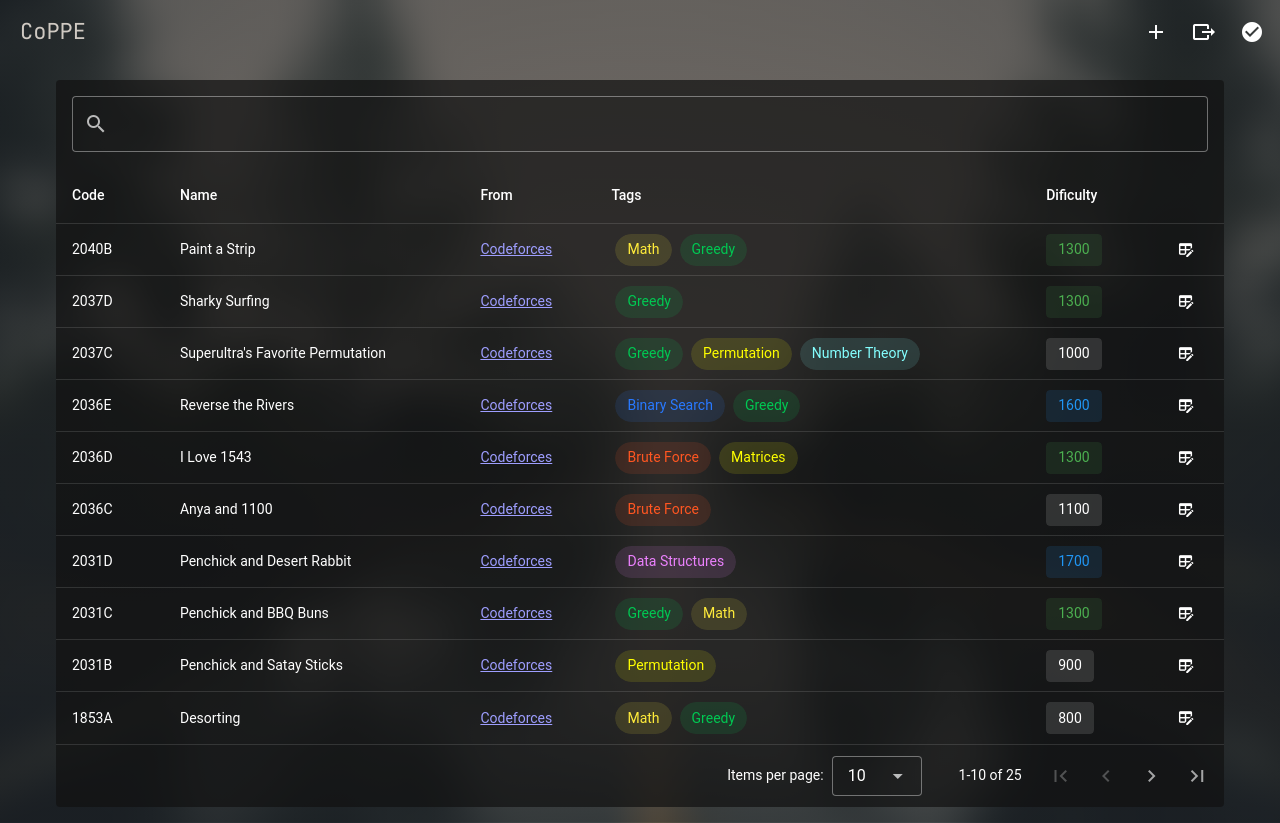
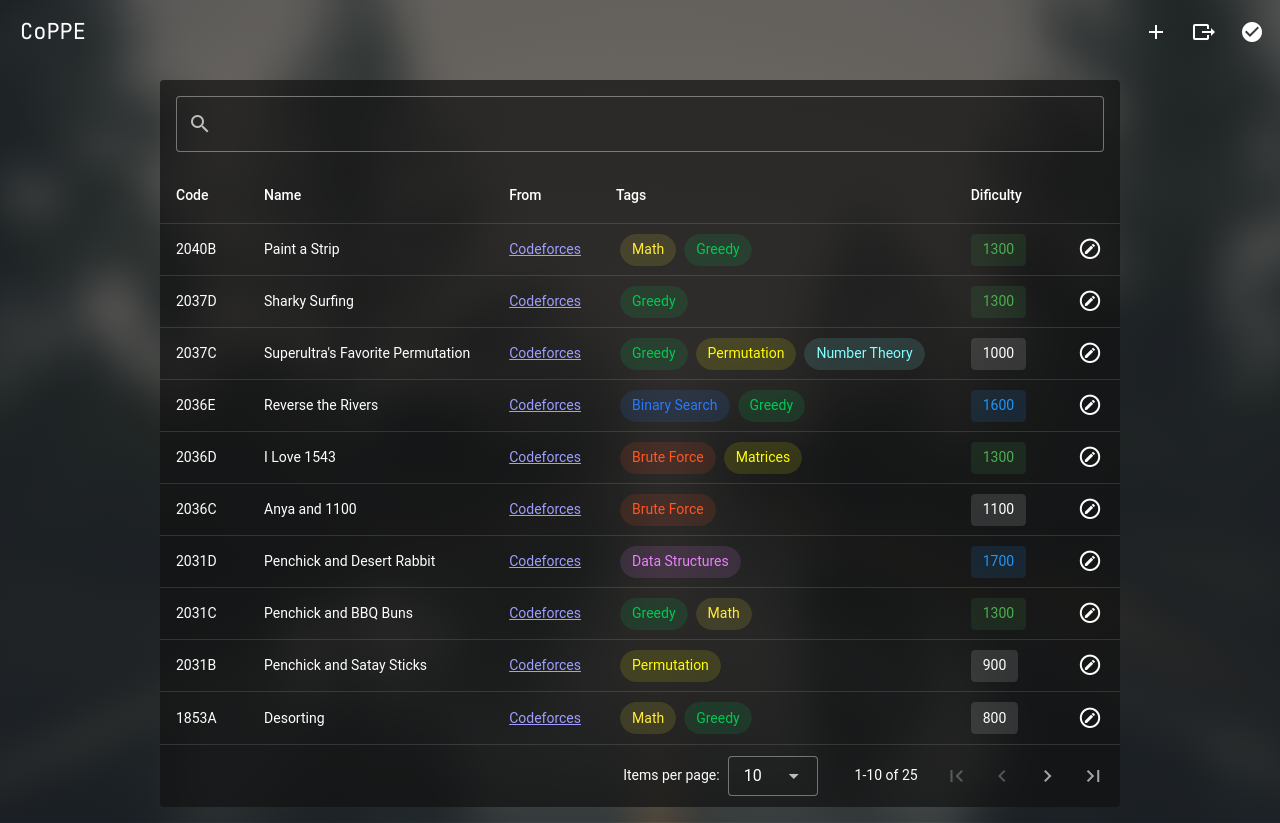
Before and after one commit to PedroDariva36/CoPPE, a Vue app: page / in a window 1280 px wide. Both pictures are taken after a click on the button 1252 px from the left and 32 px from the top of the page. Built offline with nearby package versions, Linux system fonts and the light colour scheme.

Commit message:
v1.0 done

```diff
--- a/src/pages/index.vue
+++ b/src/pages/index.vue
@@ -22,7 +22,7 @@
               <v-icon>mdi-check-circle</v-icon>
             </template>
             <template v-else>
-              <v-icon>mdi-checkbox-blank-circle-outline</v-icon>
+              <v-icon>mdi-pencil-circle-outline</v-icon>
             </template>
           </v-btn>
 
@@ -31,9 +31,9 @@
     </template>
   </v-toolbar>
 
-  <v-container class = 'bg-transparent' >
+  <v-container class = 'bg-transparent ' >
     <!-- -->
-    <v-card flat class = "tr_back" >
+    <v-card flat class = "tr_back mx-auto" max-width = 75vw >
 
       <template v-slot:text>
         <v-text-field
@@ -46,7 +46,7 @@
             ></v-text-field>
       </template>
 
-      <v-data-table class = 'bg-transparent'  :expand = "true" :headers="headers" :items="problems" :search="search">
+      <v-data-table  class = 'bg-transparent'  :expand = "true" :headers="headers" :items="problems" :search="search">
         <template #item.local= "{item}">
           <a target="_blank" :href="item.link"> {{ item.local }} </a>
         </template>
@@ -73,14 +73,17 @@
         </template>
 
 
-        <template v-if="eMode" #item.actions ="{item}">
-          <v-icon
-              size="small"
+        <template  #item.actions ="{item}">
+
+          <v-expand-transition>
+            <v-icon v-show="eMode"
+                    size="large"
                     @click="dialog = true, getItem(item)"
                     >
-      <v-progress-circular indeterminate size="64" />
-              mdi-table-edit
+
+                      mdi-pencil-circle-outline
             </v-icon>
+          </v-expand-transition>
         </template>
 
       </v-data-table>
@@ -134,6 +137,13 @@
 
             <v-row dense>
               <v-col cols = "12" class = "align-center pa-4 ">
+                <v-card flat class = "bg-surface">
+                  <v-card-item>
+                    <v-card-subtitle>
+                      Dificulty
+                    </v-card-subtitle>
+                  </v-card-item>
+                  <v-card-text>
                     <v-slider
                         v-model="objDialog.dificulty"
                         tick-size="5"
@@ -159,6 +169,8 @@
                               ></v-number-input>
                         </template>
                     </v-slider>
+                  </v-card-text>
+                </v-card>
               </v-col >
             </v-row>
             <v-row dense>
@@ -220,22 +232,6 @@
 .gradient-text {
   /* Fallback: Set a background color. */
   font-size: 22px;
-  background-color:#cfc9c2;
-  background-image: linear-gradient(
-    45deg,
-    #9ece6a,
-    #73daca,
-    #b4f9f8,
-    #2ac3de,
-    #7dcfff,
-  );
-
-  background-size: 100%;
-  background-repeat: repeat;
-  background-clip: text;
-  -webkit-text-fill-color: transparent;
-  -moz-background-clip: text;
-  -moz-text-fill-color: transparent;
 }
 
 .tr_back{
```
Lines whose indentation alone changed are shown as unchanged.
